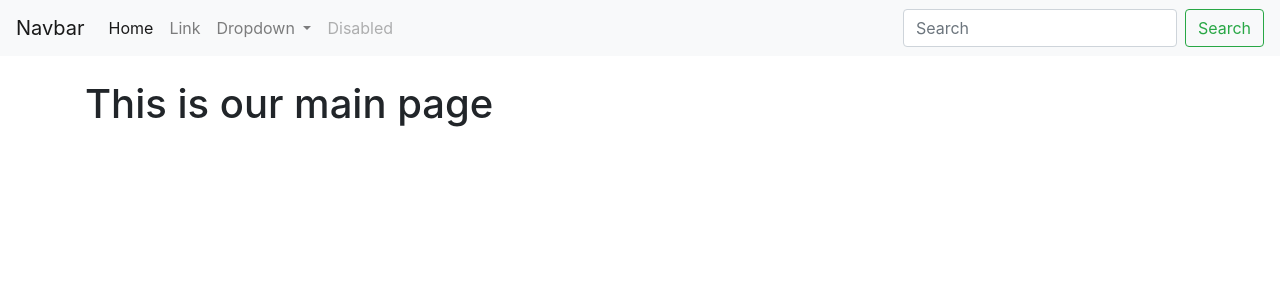
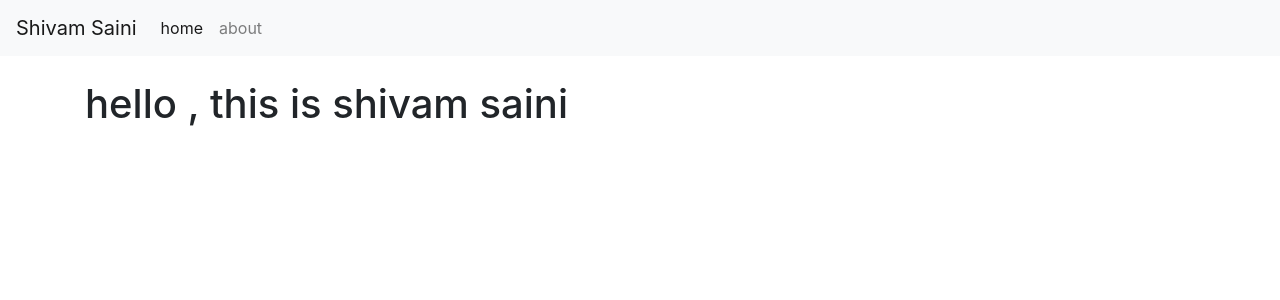
Before and after one commit to ShivamSainier/Python-Flask-, a Flask app: page / in a window 1280 px wide. Shown: the top 300 px of the page. Run offline with Flask 2, Linux system fonts and the light colour scheme; some libraries are stand-ins or nearby versions.

Commit message:
Manage Navbar

```diff
--- a/templates/index.html
+++ b/templates/index.html
@@ -13,7 +13,7 @@
   <body>
 
     <nav class="navbar navbar-expand-lg navbar-light bg-light">
-        <a class="navbar-brand" href="#">Navbar</a>
+        <a class="navbar-brand" href="#">Shivam Saini </a>
         <button class="navbar-toggler" type="button" data-toggle="collapse" data-target="#navbarSupportedContent" aria-controls="navbarSupportedContent" aria-expanded="false" aria-label="Toggle navigation">
           <span class="navbar-toggler-icon"></span>
         </button>
@@ -21,36 +21,22 @@
         <div class="collapse navbar-collapse" id="navbarSupportedContent">
           <ul class="navbar-nav mr-auto">
             <li class="nav-item active">
-              <a class="nav-link" href="#">Home <span class="sr-only">(current)</span></a>
+              <a class="nav-link" href="/">home <span class="sr-only">(current)</span></a>
             </li>
             <li class="nav-item">
-              <a class="nav-link" href="#">Link</a>
-            </li>
-            <li class="nav-item dropdown">
-              <a class="nav-link dropdown-toggle" href="#" id="navbarDropdown" role="button" data-toggle="dropdown" aria-haspopup="true" aria-expanded="false">
-                Dropdown
-              </a>
-              <div class="dropdown-menu" aria-labelledby="navbarDropdown">
-                <a class="dropdown-item" href="#">Action</a>
-                <a class="dropdown-item" href="#">Another action</a>
-                <div class="dropdown-divider"></div>
-                <a class="dropdown-item" href="#">Something else here</a>
-              </div>
-            </li>
-            <li class="nav-item">
-              <a class="nav-link disabled" href="#" tabindex="-1" aria-disabled="true">Disabled</a>
+              <a class="nav-link" href="/about">about</a>
             </li>
           </ul>
-          <form class="form-inline my-2 my-lg-0">
-            <input class="form-control mr-sm-2" type="search" placeholder="Search" aria-label="Search">
-            <button class="btn btn-outline-success my-2 my-sm-0" type="submit">Search</button>
-          </form>
+
+
+
+
         </div>
       </nav>
 
 
     <div class="container">
-        <h1 class="mt-4">This is our main page </h1>
+        <h1 class="mt-4">hello , this is shivam saini </h1>
     </div>
     <!-- Optional JavaScript -->
     <!-- jQuery first, then Popper.js, then Bootstrap JS -->
```
